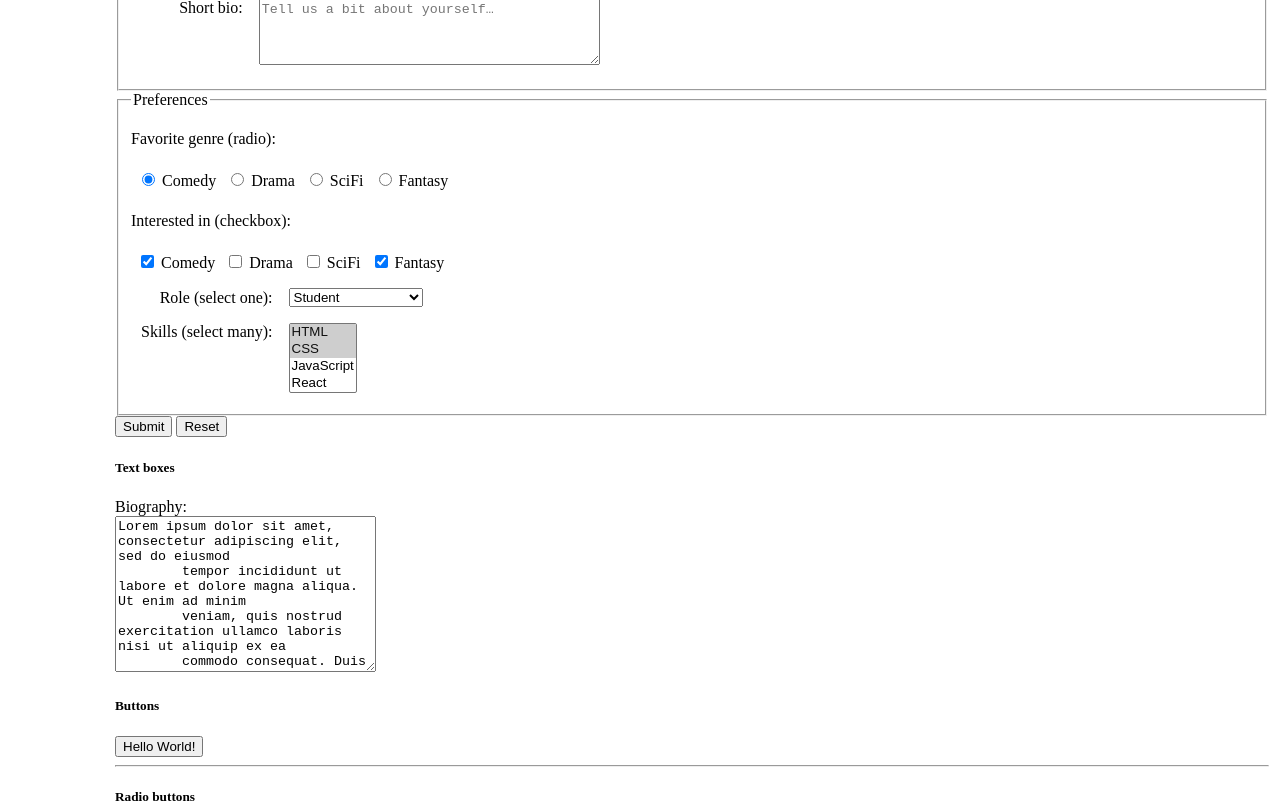
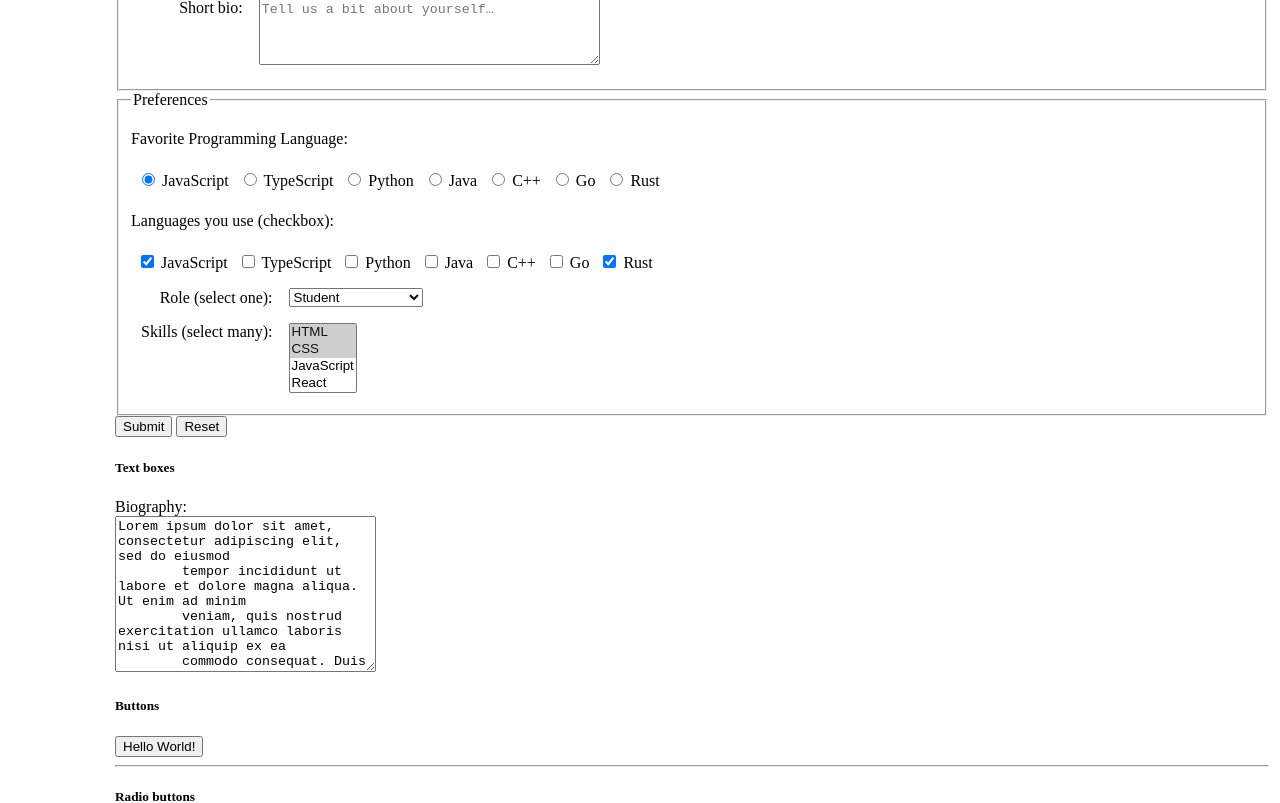
Before and after one commit to Rohitbiradar12/Kambaz_Labs, a Next.js app: page /Labs/Lab1 in a window 1280 px wide. Shown: the part 2800-3603 px from the top of the page. Built offline with nearby package versions, Linux system fonts and the light colour scheme.

Commit message:
Changed Lab1 form section.

```diff
--- a/src/app/(kambaz)/Calendar/page.tsx
+++ b/src/app/(kambaz)/Calendar/page.tsx
@@ -6,9 +6,9 @@ export default function Calendar() {
 
       <h3>Upcoming</h3>
       <ul>
-        <li>May 13 – A1 Due (11:59pm)</li>
-        <li>May 20 – A2 Due (11:59pm)</li>
-        <li>May 27 – A3 Due (11:59pm)</li>
+        <li>Sept 22 – A1 Due (11:59pm)</li>
+        <li>Sept 29 – A2 Due (11:59pm)</li>
+        <li>OCt 02 – A3 Due (11:59pm)</li>
       </ul>
 
       <hr />
--- a/src/app/Labs/Lab1/page.tsx
+++ b/src/app/Labs/Lab1/page.tsx
@@ -184,7 +184,6 @@ export default function Lab1() {
       <section id="wd-images">
         <h4>Image tag</h4>
 
-
         <table role="presentation" width="100%">
           <tbody>
             <tr>
@@ -217,7 +216,6 @@ export default function Lab1() {
               </td>
             </tr>
 
-
             <tr>
               <td align="center" colSpan={3}>
                 <img
@@ -237,7 +235,6 @@ export default function Lab1() {
         <h4>Form Elements</h4>
 
         <form id="wd-text-fields" action="#" method="get">
-
           <fieldset>
             <legend>Text Fields</legend>
             <table role="presentation" cellPadding={6} cellSpacing={4}>
@@ -351,7 +348,6 @@ export default function Lab1() {
             </table>
           </fieldset>
 
-
           <fieldset>
             <legend>More Fields</legend>
             <table role="presentation" cellPadding={6} cellSpacing={4}>
@@ -426,11 +422,10 @@ export default function Lab1() {
             </table>
           </fieldset>
 
-
           <fieldset>
             <legend>Preferences</legend>
 
-            <p>Favorite genre (radio):</p>
+            <p>Favorite Programming Language:</p>
             <table role="presentation" cellPadding={4}>
               <tbody>
                 <tr>
@@ -438,34 +433,50 @@ export default function Lab1() {
                     <label>
                       <input
                         type="radio"
-                        name="favGenre"
-                        value="comedy"
+                        name="favLang"
+                        value="javascript"
                         defaultChecked
                       />{" "}
-                      Comedy
+                      JavaScript
                     </label>
                   </td>
                   <td>
                     <label>
-                      <input type="radio" name="favGenre" value="drama" /> Drama
+                      <input type="radio" name="favLang" value="typescript" />{" "}
+                      TypeScript
                     </label>
                   </td>
                   <td>
                     <label>
-                      <input type="radio" name="favGenre" value="scifi" /> SciFi
+                      <input type="radio" name="favLang" value="python" />{" "}
+                      Python
                     </label>
                   </td>
                   <td>
                     <label>
-                      <input type="radio" name="favGenre" value="fantasy" />{" "}
-                      Fantasy
+                      <input type="radio" name="favLang" value="java" /> Java
+                    </label>
+                  </td>
+                  <td>
+                    <label>
+                      <input type="radio" name="favLang" value="cpp" /> C++
+                    </label>
+                  </td>
+                  <td>
+                    <label>
+                      <input type="radio" name="favLang" value="go" /> Go
+                    </label>
+                  </td>
+                  <td>
+                    <label>
+                      <input type="radio" name="favLang" value="rust" /> Rust
                     </label>
                   </td>
                 </tr>
               </tbody>
             </table>
 
-            <p>Interested in (checkbox):</p>
+            <p>Languages you use (checkbox):</p>
             <table role="presentation" cellPadding={4}>
               <tbody>
                 <tr>
@@ -473,32 +484,49 @@ export default function Lab1() {
                     <label>
                       <input
                         type="checkbox"
-                        name="likes"
-                        value="comedy"
+                        name="langs"
+                        value="javascript"
                         defaultChecked
                       />{" "}
-                      Comedy
+                      JavaScript
                     </label>
                   </td>
                   <td>
                     <label>
-                      <input type="checkbox" name="likes" value="drama" /> Drama
+                      <input type="checkbox" name="langs" value="typescript" />{" "}
+                      TypeScript
                     </label>
                   </td>
                   <td>
                     <label>
-                      <input type="checkbox" name="likes" value="scifi" /> SciFi
+                      <input type="checkbox" name="langs" value="python" />{" "}
+                      Python
+                    </label>
+                  </td>
+                  <td>
+                    <label>
+                      <input type="checkbox" name="langs" value="java" /> Java
+                    </label>
+                  </td>
+                  <td>
+                    <label>
+                      <input type="checkbox" name="langs" value="cpp" /> C++
+                    </label>
+                  </td>
+                  <td>
+                    <label>
+                      <input type="checkbox" name="langs" value="go" /> Go
                     </label>
                   </td>
                   <td>
                     <label>
                       <input
                         type="checkbox"
-                        name="likes"
-                        value="fantasy"
+                        name="langs"
+                        value="rust"
                         defaultChecked
                       />{" "}
-                      Fantasy
+                      Rust
                     </label>
                   </td>
                 </tr>
@@ -548,7 +576,6 @@ export default function Lab1() {
               </tbody>
             </table>
           </fieldset>
-
 
           <div>
             <button type="submit">Submit</button>
@@ -729,12 +756,16 @@ export default function Lab1() {
           </a>
         </p>
         <div id="wd-kambaz-link">
-        <h4>Back to Kambaz</h4>
-        <ul>
-          <li><a href="/Dashboard">Open Kambaz Dashboard</a></li>
-          <li><a href="/Account/Signin">Go to Kambaz Signin</a></li>
-        </ul>
-      </div>
+          <h4>Back to Kambaz</h4>
+          <ul>
+            <li>
+              <a href="/Dashboard">Open Kambaz Dashboard</a>
+            </li>
+            <li>
+              <a href="/Account/Signin">Go to Kambaz Signin</a>
+            </li>
+          </ul>
+        </div>
       </div>
     </section>
   );
```
